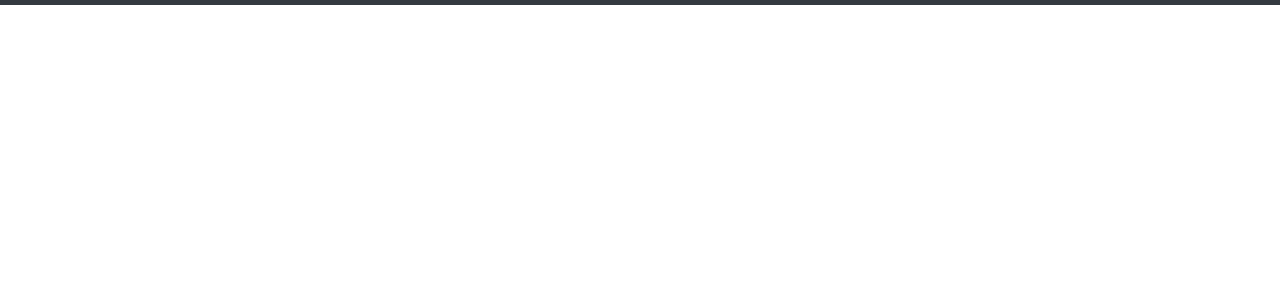
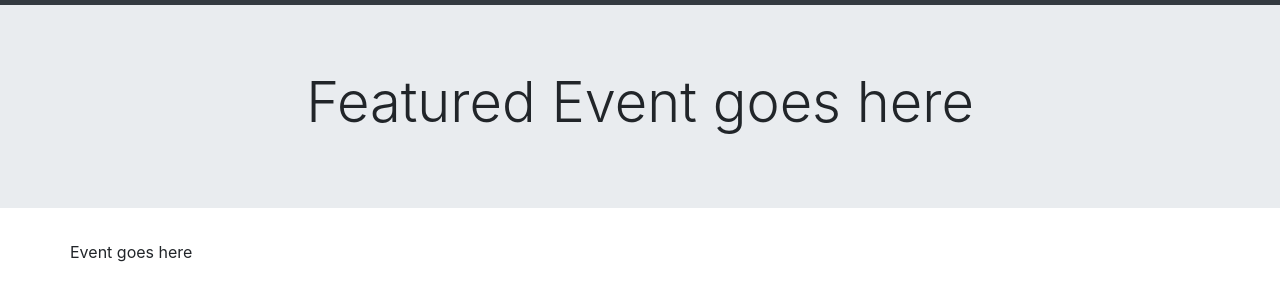
Before and after one commit to sci20/sci20.github.io, a plain HTML site: page pages/events.html in a window 1280 px wide. Shown: the part 57-358 px from the top of the page. Drawn offline with nearby package versions, Linux system fonts and the light colour scheme.

Commit message:
Added featured event and event list. Need to make structure for each event in event list.

```diff
--- a/css/events-style.css
+++ b/css/events-style.css
@@ -1 +1,5 @@
 /* CSS */
+
+.event {
+    padding-bottom: 2%
+}
--- a/pages/events.html
+++ b/pages/events.html
@@ -69,6 +69,19 @@
     </header>
 
     <main>
+        <div class="featuredEvent">
+            <div class="jumbotron jumbotron-fluid">
+                <div class="container">
+                    <h1 class="display-4 text-center">Featured Event goes here</h1>
+                </div>
+            </div>
+        </div>
+
+        <div class="container eventList">
+            <div class="row event">
+                Event goes here
+            </div>
+        </div>
     </main>
 
     <!-- This has to stay at the bottom of the body tag-->
```
